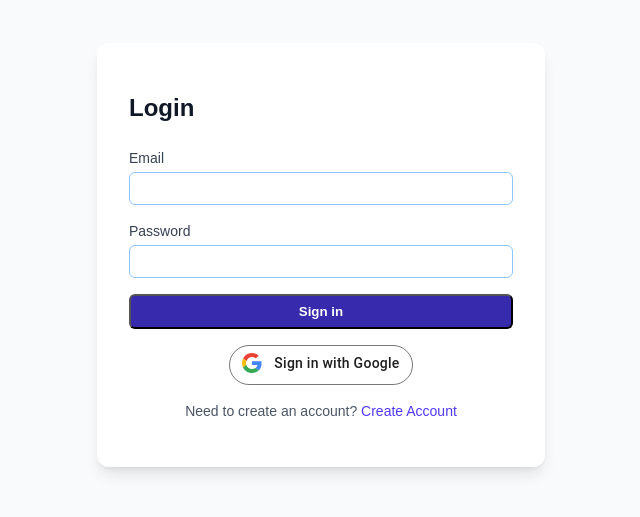
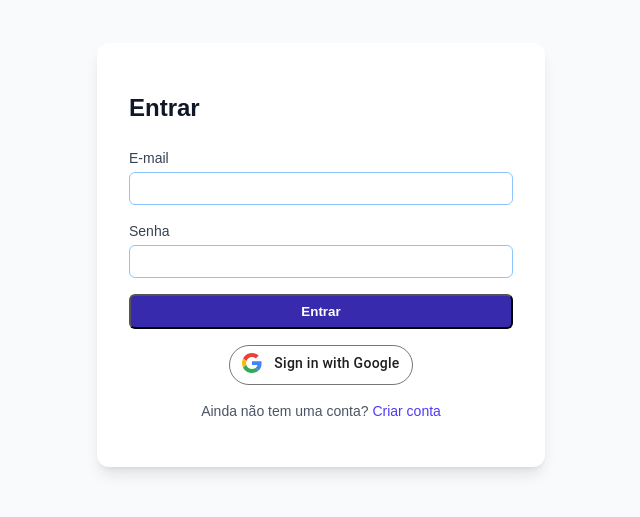
Before and after one commit to gabrielmmh/askMyDoc, a Next.js app in the folder apps/frontend/: page /auth/login in a window 1280 px wide. Shown: the part 153-670 px from the top of the page, without its empty margins (319-959 px from the left). Built offline with nearby package versions, Linux system fonts and the light colour scheme.

Commit message:
feat(frontend): traduz campos e mensagens da tela de login para português

```diff
--- a/apps/frontend/src/app/auth/login/page.tsx
+++ b/apps/frontend/src/app/auth/login/page.tsx
@@ -5,7 +5,7 @@ export default function LoginPage() {
     return (
         <main className={styles.container}>
             <div className={styles.card}>
-                <h1 className={styles.title}>Login</h1>
+                <h1 className={styles.title}>Entrar</h1>
                 <LoginForm />
             </div>
         </main>
--- a/apps/frontend/src/components/auth/LoginForm.tsx
+++ b/apps/frontend/src/components/auth/LoginForm.tsx
@@ -2,7 +2,7 @@
 
 import { useState } from 'react';
 import styles from '@/styles/auth/login.module.css';
-import GoogleButton from '@/components/auth/GoogleButton'
+import GoogleButton from '@/components/auth/GoogleButton';
 
 export default function LoginForm() {
     const [email, setEmail] = useState('');
@@ -21,7 +21,7 @@ export default function LoginForm() {
 
             if (!response.ok) {
                 const err = await response.json();
-                throw new Error(err.message || 'Login failed');
+                throw new Error(err.message || 'Erro ao fazer login');
             }
 
             window.location.href = '/';
@@ -37,7 +37,7 @@ export default function LoginForm() {
     return (
         <form onSubmit={handleSubmit} className={styles.form}>
             <div>
-                <label htmlFor="email" className={styles.label}>Email</label>
+                <label htmlFor="email" className={styles.label}>E-mail</label>
                 <input
                     id="email"
                     type="email"
@@ -49,7 +49,7 @@ export default function LoginForm() {
             </div>
 
             <div>
-                <label htmlFor="senha" className={styles.label}>Password</label>
+                <label htmlFor="senha" className={styles.label}>Senha</label>
                 <input
                     id="senha"
                     type="password"
@@ -60,15 +60,15 @@ export default function LoginForm() {
                 />
             </div>
 
-            <button type="submit" className={styles.button}>Sign in</button>
+            <button type="submit" className={styles.button}>Entrar</button>
 
             <div className="flex justify-center mt-4">
                 <GoogleButton onClick={handleGoogleLogin} mode="signin" />
             </div>
 
             <p className={styles.linkText}>
-                Need to create an account?{' '}
-                <a href="register" className={styles.link}>Create Account</a>
+                Ainda não tem uma conta?{' '}
+                <a href="register" className={styles.link}>Criar conta</a>
             </p>
         </form>
     );
```
